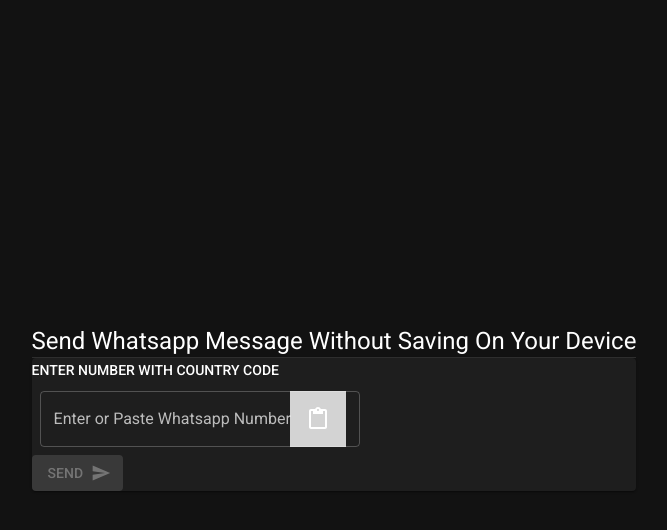
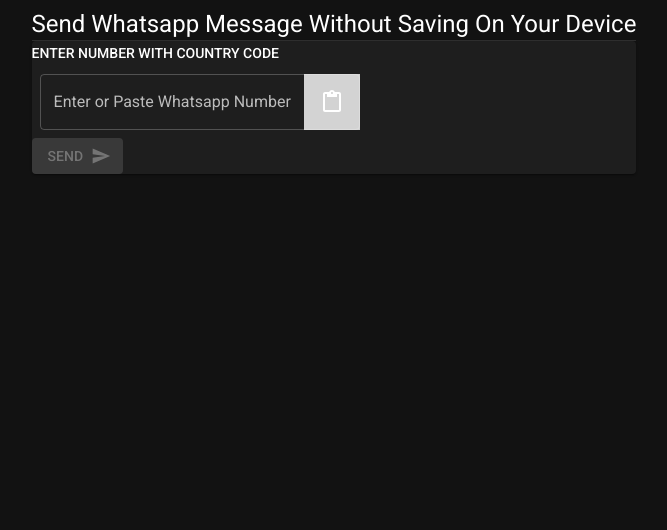
Before and after one commit to ProgrammerShri/Send-Whatsapp-Message, a React (Vite) app: page / in a window 1280 px wide. Shown: the top 530 px of the page, without its empty margins (314-981 px from the left). Built offline with nearby package versions, Linux system fonts and the light colour scheme.

Commit message:
refactor : AppHeading Component Rename

```diff
--- a/src/App.jsx
+++ b/src/App.jsx
@@ -1,6 +1,5 @@
 import Dashboard from "./pages/Dashboard";
 import { ThemeProvider, createTheme } from "@mui/material/styles";
-import CssBaseline from "@mui/material/CssBaseline";
 
 const darkTheme = createTheme({
   palette: {
@@ -20,18 +19,15 @@
     fontWeightRegular: 400,
     fontWeightMedium: 500,
   },
-
 });
 
 function App() {
   return (
-    <ThemeProvider theme={darkTheme}>
-      <div className="App">
-        <div>
-          <Dashboard />
-        </div>
-      </div>
-    </ThemeProvider>
+    <>
+      <ThemeProvider theme={darkTheme}>
+        <Dashboard />
+      </ThemeProvider>
+    </>
   );
 }
 
--- a/src/component/Basic/AppHeading.jsx
+++ b/src/component/Basic/AppText.jsx
@@ -2,7 +2,7 @@
 import Box from "@mui/material/Box";
 import Typography from "@mui/material/Typography";
 
-const AppHeading = ({ variant = "h1", content = "Heading" }) => {
+const AppText = ({ variant = "h1", content = "Heading" }) => {
   return (
     <div>
       <Box sx={{ width: "100%", maxWidth: 800 }}>
@@ -14,4 +14,4 @@
   );
 };
 
-export default AppHeading;
+export default AppText;
--- a/src/index.css
+++ b/src/index.css
@@ -2,7 +2,6 @@
   display: flex;
   flex-direction: column;
   align-items: center;
-  justify-content: center;
   height: 100vh;
   width: 100vw;
   background-color: #121212;
@@ -10,6 +9,6 @@
   overflow: hidden;
 }
 
-.css-o9k5xi-MuiInputBase-root-MuiOutlinedInput-root {
+.css-1y6hco2-MuiInputBase-root-MuiOutlinedInput-root {
   padding-right: 0 !important;
 }
--- a/src/pages/Dashboard.jsx
+++ b/src/pages/Dashboard.jsx
@@ -1,7 +1,7 @@
 import { Divider } from "@mui/material";
 import React, { useState } from "react";
 import AppButton from "../component/Basic/AppButton";
-import AppHeading from "../component/Basic/AppHeading";
+import AppText from "../component/Basic/AppText";
 import AppInput from "../component/Basic/AppInput";
 import Paper from "@mui/material/Paper";
 
@@ -21,13 +21,13 @@
 
   return (
     <>
-      <AppHeading
+      <AppText
         variant="h5"
         content="Send Whatsapp Message Without Saving On Your Device"
       />
       <Divider />
       <Paper>
-        <AppHeading variant="button" content="Enter number with country code" />
+        <AppText variant="button" content="Enter number with country code" />
         <AppInput
           onChange={(ev) => setMobileNumber(ev.target.value)}
           onClick={handlePasteInput}
```
